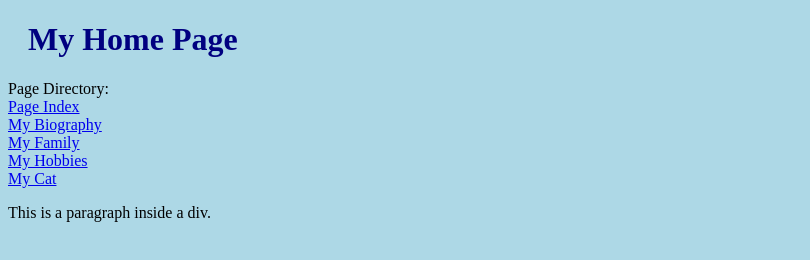
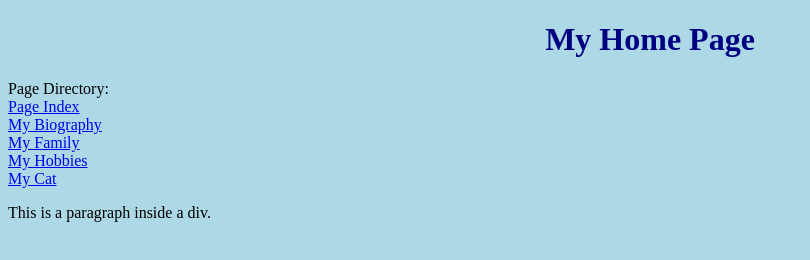
Before and after one commit to deanstoddard/deanstoddard, a plain HTML site: page index.html in a window 1280 px wide. Shown: the whole page, without its empty margins (0-810 px from the left). Drawn offline with Linux system fonts and the light colour scheme.

Commit message:
Update index.html
Centered the header.

```diff
--- a/index.html
+++ b/index.html
@@ -8,7 +8,7 @@
 
 <body>
 
-<h1>My Home Page</h1>
+   <center><h1>My Home Page</h1></center>
 <div id="myDiv">
 
 <p>
```
